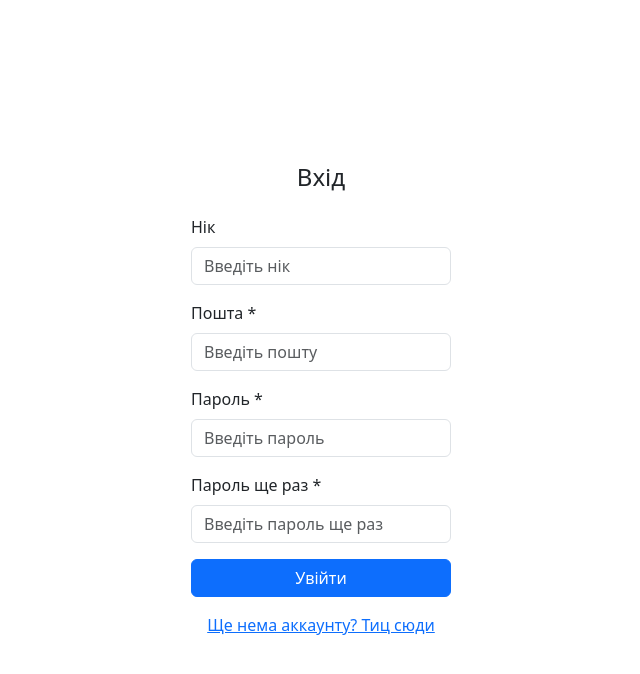
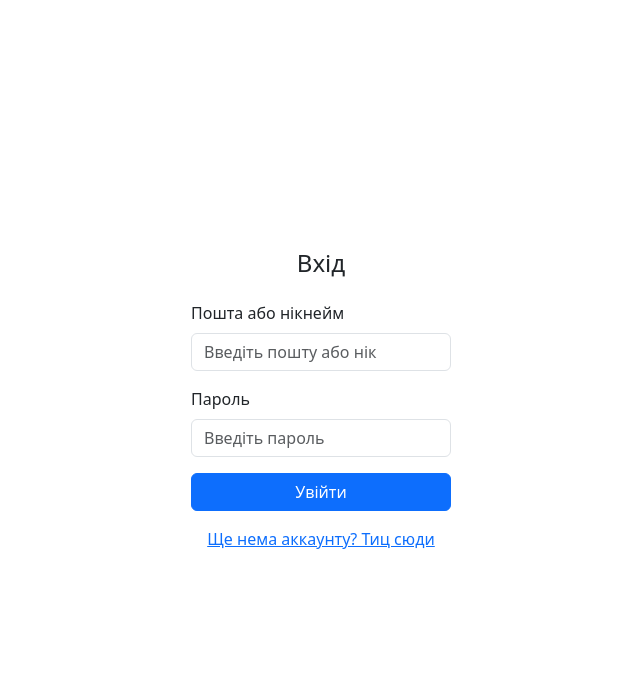
Before and after one commit to shvetss2112/AbitHelp, a Python web app: template accounts/templates/login.html in a window 1280 px wide. Shown: the top 674 px of the page, without its empty margins (319-959 px from the left). Run offline with Jinja, Linux system fonts and the light colour scheme; the template is opened without the code that fills it, so the values that code supplies are empty.

Commit message:
minor html correction

```diff
--- a/accounts/templates/login.html
+++ b/accounts/templates/login.html
@@ -25,25 +25,17 @@
     <h4 class="text-center mb-4">Вхід</h4>
     <form>
       <div class="mb-3">
-        <label class="form-label">Нік</label>
-        <input type="text" class="form-control" placeholder="Введіть нік" required>
+        <label class="form-label">Пошта або нікнейм</label>
+        <input type="email" class="form-control" placeholder="Введіть пошту або нік" required>
       </div>
       <div class="mb-3">
-        <label class="form-label">Пошта *</label>
-        <input type="email" class="form-control" placeholder="Введіть пошту" required>
-      </div>
-      <div class="mb-3">
-        <label class="form-label">Пароль *</label>
+        <label class="form-label">Пароль</label>
         <input type="password" class="form-control" placeholder="Введіть пароль" required>
-      </div>
-      <div class="mb-3">
-        <label class="form-label">Пароль ще раз *</label>
-        <input type="password" class="form-control" placeholder="Введіть пароль ще раз" required>
       </div>
       <button type="submit" class="btn btn-primary w-100">Увійти</button>
     </form>
     <div class="text-center mt-3">
-      <a href="/accounts/register">Ще нема аккаунту? Тиц сюди</a>
+      <a href="/accounts/register/">Ще нема аккаунту? Тиц сюди</a>
     </div>
   </div>
 </body>
--- a/accounts/templates/register.html
+++ b/accounts/templates/register.html
@@ -36,10 +36,14 @@
         <label class="form-label">Пароль *</label>
         <input type="password" class="form-control" placeholder="Введіть пароль" required>
       </div>
+      <div class="mb-3">
+        <label class="form-label">Пароль ще раз *</label>
+        <input type="password" class="form-control" placeholder="Введіть пароль ще раз" required>
+      </div>
       <button type="submit" class="btn btn-primary w-100">Зареєструватися</button>
     </form>
     <div class="text-center mt-3">
-      <a href="/accounts/login">Вже маєте аккаунт? Тиц сюди</a>
+      <a href="/accounts/login/">Вже маєте аккаунт? Тиц сюди</a>
     </div>
   </div>
 </body>
```
